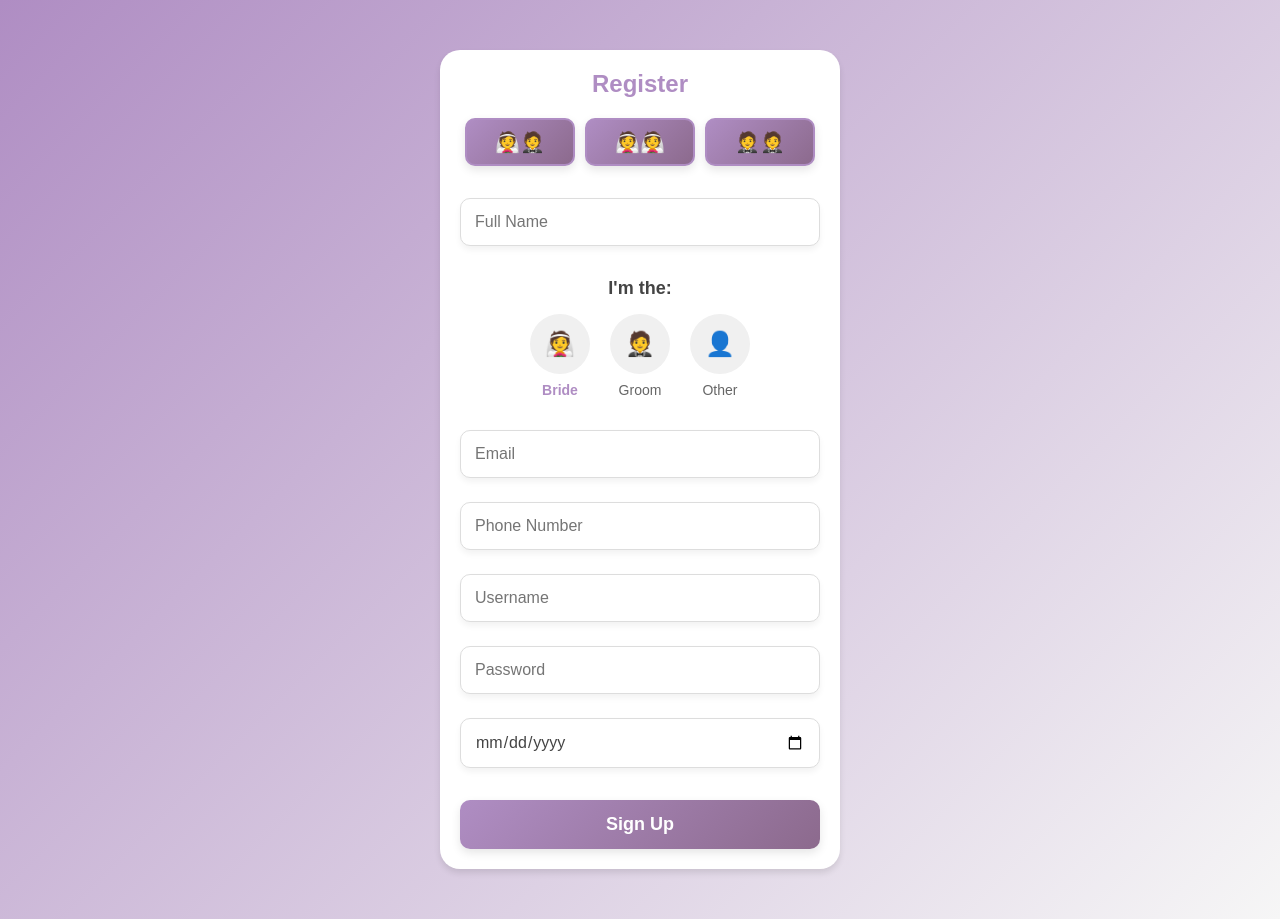
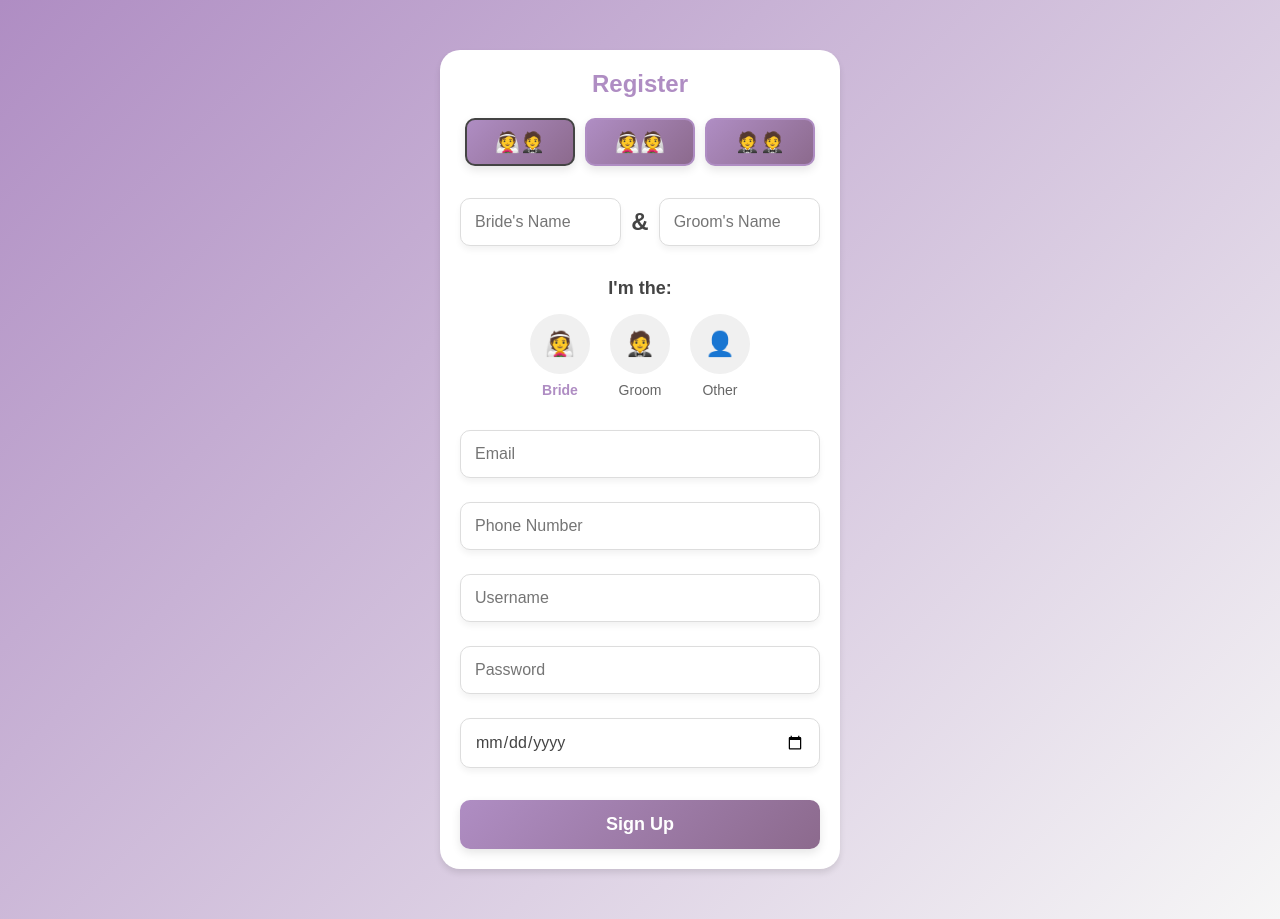
Before and after one commit to ArielFarhi/Bride2Be-Project, a React (Create React App) app in the folder client/: page /register in a window 1280 px wide. Built offline with nearby package versions, Linux system fonts and the light colour scheme; no server answers.

Commit message:
change the fullName to two parts of names

```diff
--- a/client/public/css/style.css
+++ b/client/public/css/style.css
@@ -196,6 +196,18 @@ header h1 {
     font-family: "Montserrat", sans-serif;
 }
 
+.name-input {
+    display: flex;
+    align-items: center;
+    gap: 10px;
+}
+
+.and-symbol {
+    font-size: 1.5rem;
+    font-weight: bold;
+    color: #444;
+}
+
 .couple-type {
     display: flex;
     justify-content: space-between;
@@ -221,6 +233,7 @@ header h1 {
 .couple-button.active {
     background-color: #af8dc3;
     color: #ffffff;
+    border-color: #444;
 }
 
 .couple-button:hover {
--- a/client/src/components/Signup.jsx
+++ b/client/src/components/Signup.jsx
@@ -5,7 +5,8 @@ function Signup() {
     const [formData, setFormData] = useState({
         coupleType: "BrideAndGroom",
         role: "Bride",
-        fullName: "",
+        partnerOneName: "",
+        partnerTwoName: "",
         email: "",
         phone: "",
         username: "",
@@ -77,14 +78,37 @@ function Signup() {
                         🤵🤵
                     </button>
                 </div>
-                <input
-                    type="text"
-                    name="fullName"
-                    placeholder="Full Name"
-                    value={formData.fullName}
-                    onChange={handleChange}
-                    required
-                />
+                <div className="name-input">
+                    <input
+                        type="text"
+                        name="partnerOneName"
+                        placeholder={
+                            formData.coupleType === "BrideAndBride"
+                                ? "Bride 1's Name"
+                                : formData.coupleType === "GroomAndGroom"
+                                ? "Groom 1's Name"
+                                : "Bride's Name"
+                        }
+                        value={formData.partnerOneName || ""}
+                        onChange={handleChange}
+                        required
+                    />
+                    <span className="and-symbol">&</span>
+                    <input
+                        type="text"
+                        name="partnerTwoName"
+                        placeholder={
+                            formData.coupleType === "BrideAndBride"
+                                ? "Bride 2's Name"
+                                : formData.coupleType === "GroomAndGroom"
+                                ? "Groom 2's Name"
+                                : "Groom's Name"
+                        }
+                        value={formData.partnerTwoName || ""}
+                        onChange={handleChange}
+                        required
+                    />
+                </div>
                 <div className="role-container">
                     <h2>I'm the:</h2>
                     <div className="role-selection">
```
Also changed, not shown: 2 other files (tests, documents, lock files or other folders).
